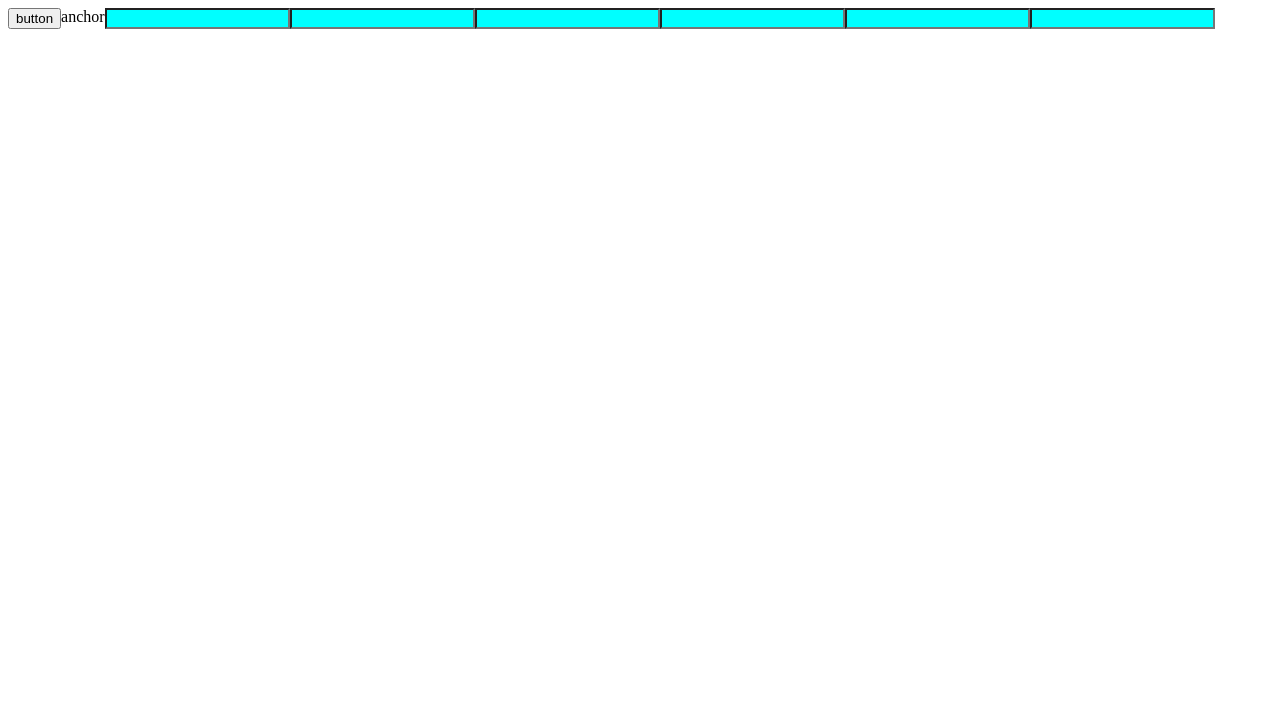
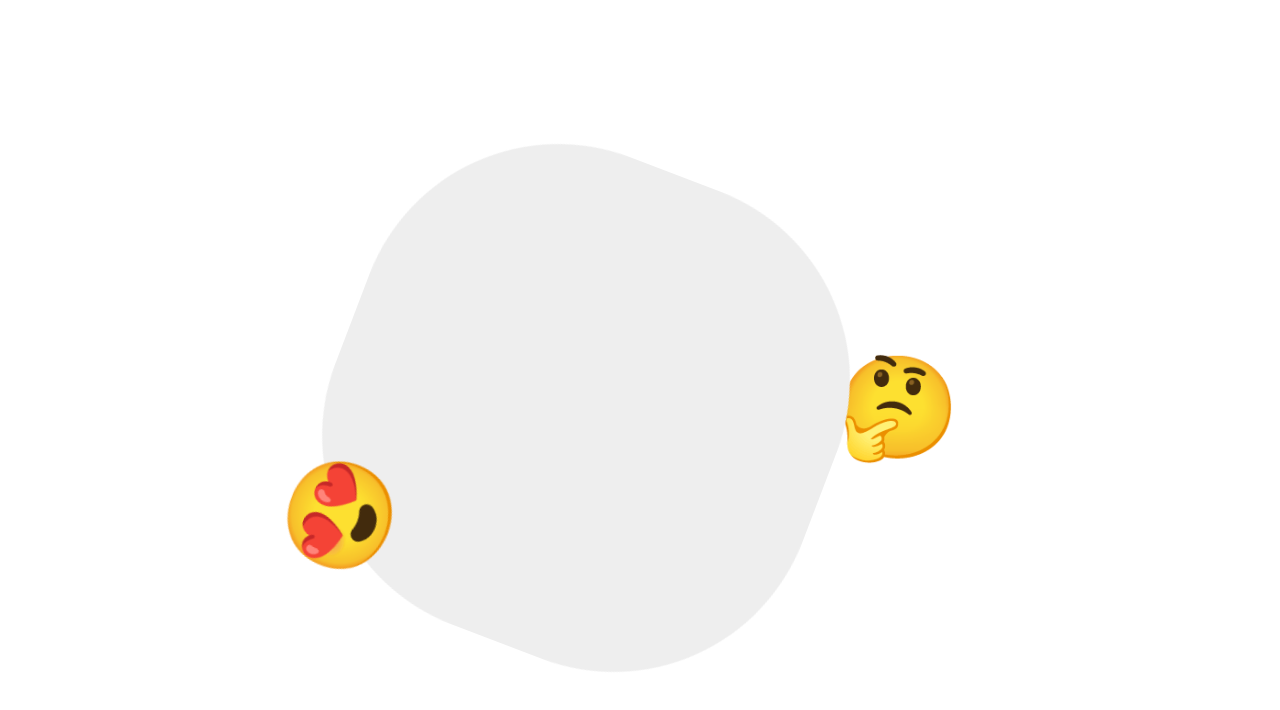
Before and after one commit to FixingWoo/styled-components, a React (Create React App) app: page / in a window 1280 px wide. Shown: the top 710 px of the page. Built offline with nearby package versions, Linux system fonts and the light colour scheme.

Commit message:
feat: keyframes 애니메이션 활용과 Pseudo Selectors

```diff
--- a/src/App.js
+++ b/src/App.js
@@ -1,46 +1,59 @@
-import styled from 'styled-components';
+import styled, { keyframes } from 'styled-components';
 
-const Parent = styled.div`
+const Wrapper = styled.div`
   display: flex;
+  justify-content: center;
+  align-items: center;
+  width: 100vw;
+  height: 100vh;
+`;
+
+const animation = keyframes`
+  0% {
+    transform: rotate(0deg);
+    border-radius: 0px;
+  }
+
+  50% {
+    transform: rotate(360deg);
+    border-radius: 50%;
+  }
+
+  100% {
+    transform: rotate(0deg);
+    border-radius: 0px;
+  }
+`;
+
+const Emoji = styled.span`
+  font-size: 100px;
 `;
 
 const Box = styled.div`
   background-color: ${props => props.bgColor};
-  width: 100px;
-  height: 100px;
+  width: 500px;
+  height: 500px;
+  animation: ${animation} 5s linear infinite;
+
+  ${Emoji} {
+    &:hover {
+      font-size: 150px;
+    }
+
+    &:active {
+      opacity: 0;
+    }
+  }
 `;
-
-const Text = styled.span`
-  color: white;
-`;
-
-const Circle = styled(Box)`
-  border-radius: 50%;
-`
-
-const Btn = styled.button`
-  cursor: pointer;
-`;
-
-const Input = styled.input.attrs({ required: true })`
-  background-color: aqua;
-`;
-
 
 function App() {
   return (
-    <Parent>
-      <Btn>button</Btn>
-      <Btn as="anchor">anchor</Btn>
-
-      <Input />
-      <Input />
-      <Input />
-      <Input />
-      <Input />
-      <Input />
-
-    </Parent>
+    <Wrapper>
+      <Box bgColor="#eee">
+        <Emoji>😍</Emoji>
+      </Box>
+      <Emoji>🤔</Emoji>
+    </Wrapper>
   );
 }
 
```
